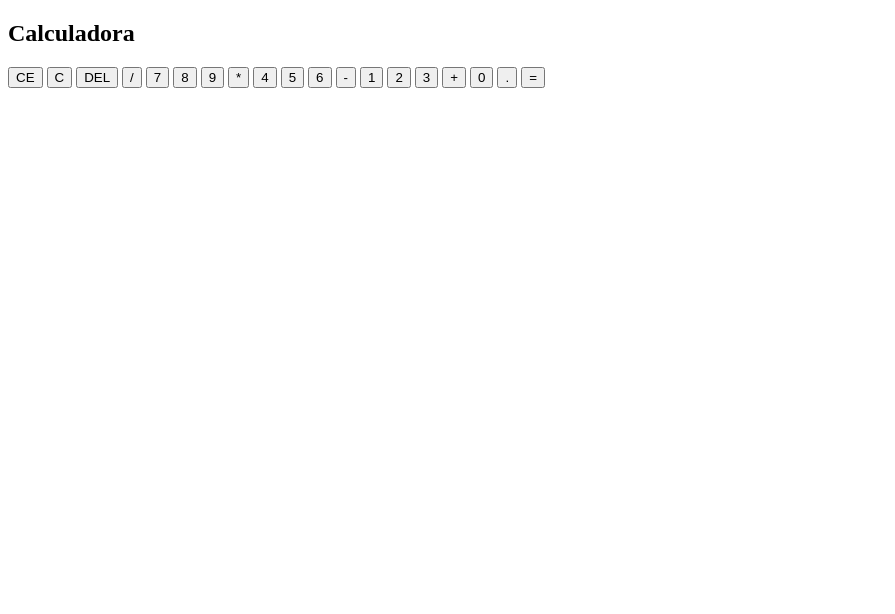
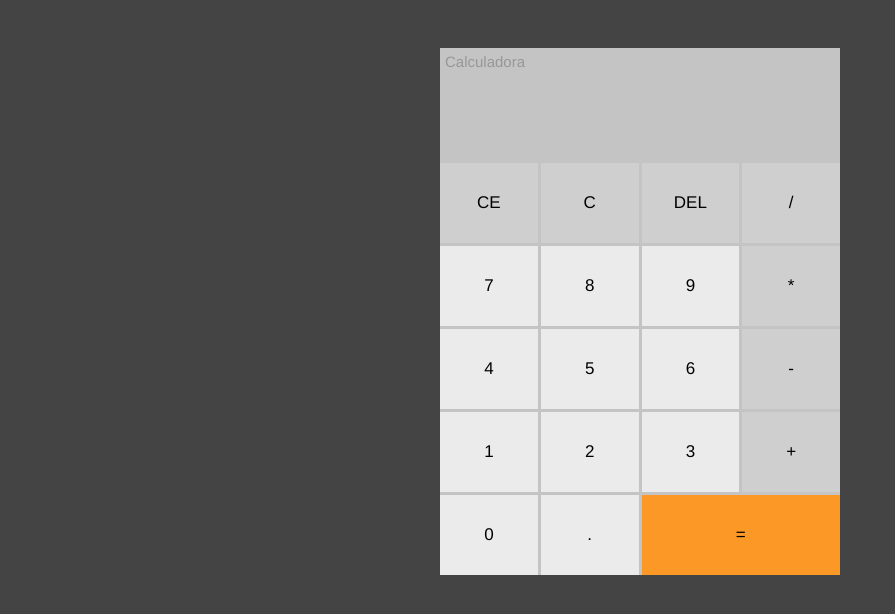
Before and after one commit to JoaoMiano/calculadora, a plain HTML site: page index.html in a window 1280 px wide. Shown: the whole page, without its empty margins (0-895 px from the left). Drawn offline with Linux system fonts and the light colour scheme; the site is published under a folder, as on GitHub Pages, so addresses that start at the root find nothing.

Commit message:
Update index.html

```diff
--- a/index.html
+++ b/index.html
@@ -4,8 +4,8 @@
 <head>
     <meta charset="UTF-8">
     <meta name="viewport" content="width=device-width, initial-scale=1.0">
-    <link rel="shortcut icon" href="/assets/images/calculate_14871641.png" type="image/x-icon">
-    <link rel="stylesheet" href="/assets/style.css">
+    <link rel="shortcut icon" href="assets/images/calculate_14871641.png" type="image/x-icon">
+    <link rel="stylesheet" href="assets/style.css">
     <script src="script.js" defer></script>
     <title>Calculadora</title>
 </head>
```
